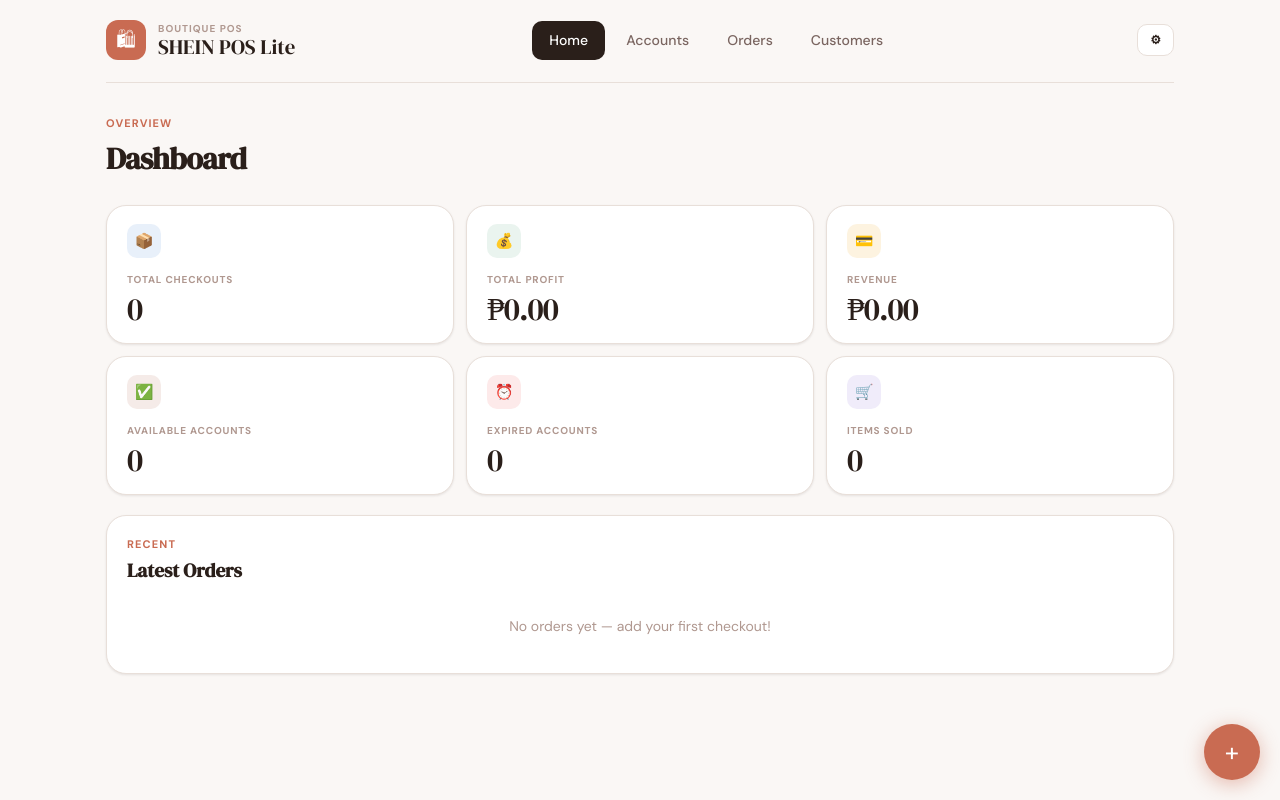
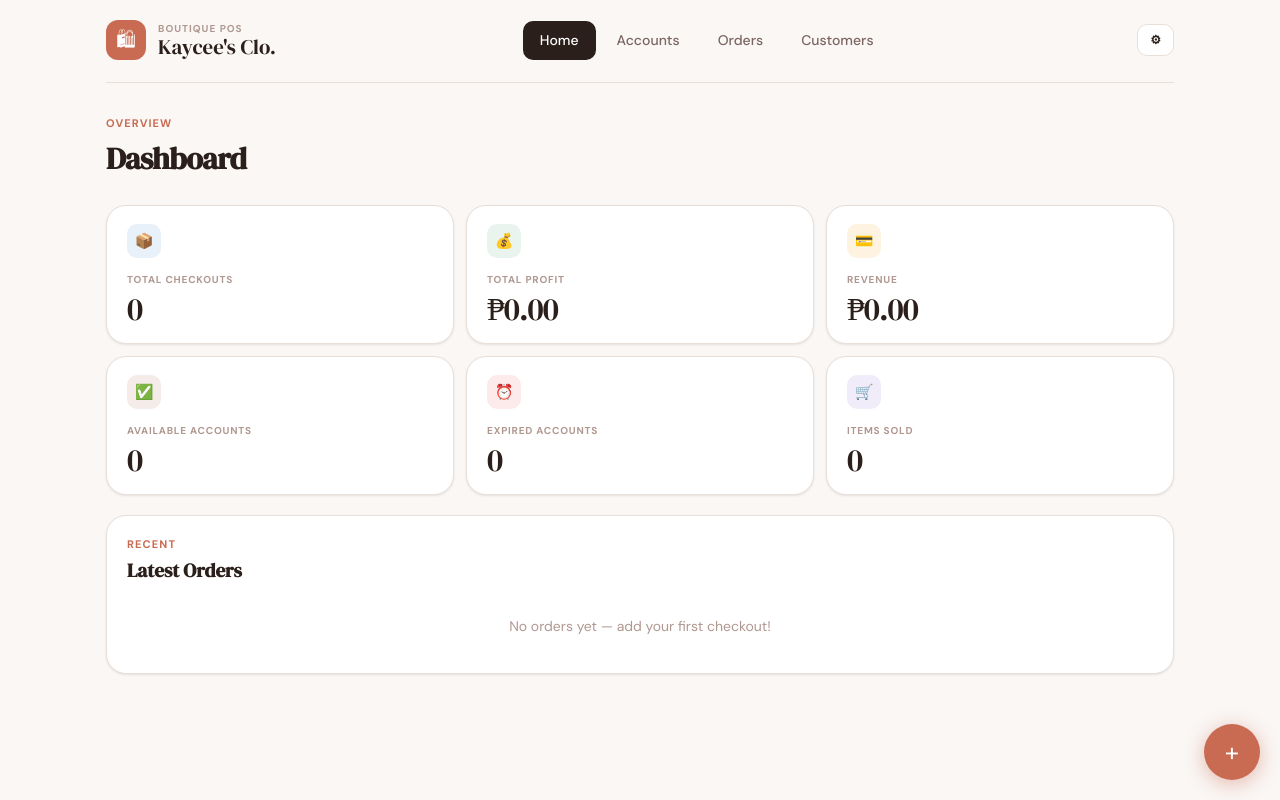
Before and after one commit to krljde/Clothing-POS-lite, a plain HTML site: page index.html in a window 1280 px wide. Drawn offline with Linux system fonts and the light colour scheme.

Commit message:
Update index.html

```diff
--- a/index.html
+++ b/index.html
@@ -3,7 +3,7 @@
 <head>
   <meta charset="UTF-8" />
   <meta name="viewport" content="width=device-width, initial-scale=1.0, maximum-scale=1.0, user-scalable=no" />
-  <title>SHEIN POS Lite</title>
+  <title>Botique POS</title>
   <link rel="stylesheet" href="css/style.css" />
 </head>
 <body>
@@ -14,7 +14,7 @@
         <div class="brand-icon">🛍</div>
         <div>
           <span class="brand-eyebrow">Boutique POS</span>
-          <span class="brand-name">SHEIN POS Lite</span>
+          <span class="brand-name">Kaycee's Clo.</span>
         </div>
       </div>
       <nav class="topnav" aria-label="Primary">
```
